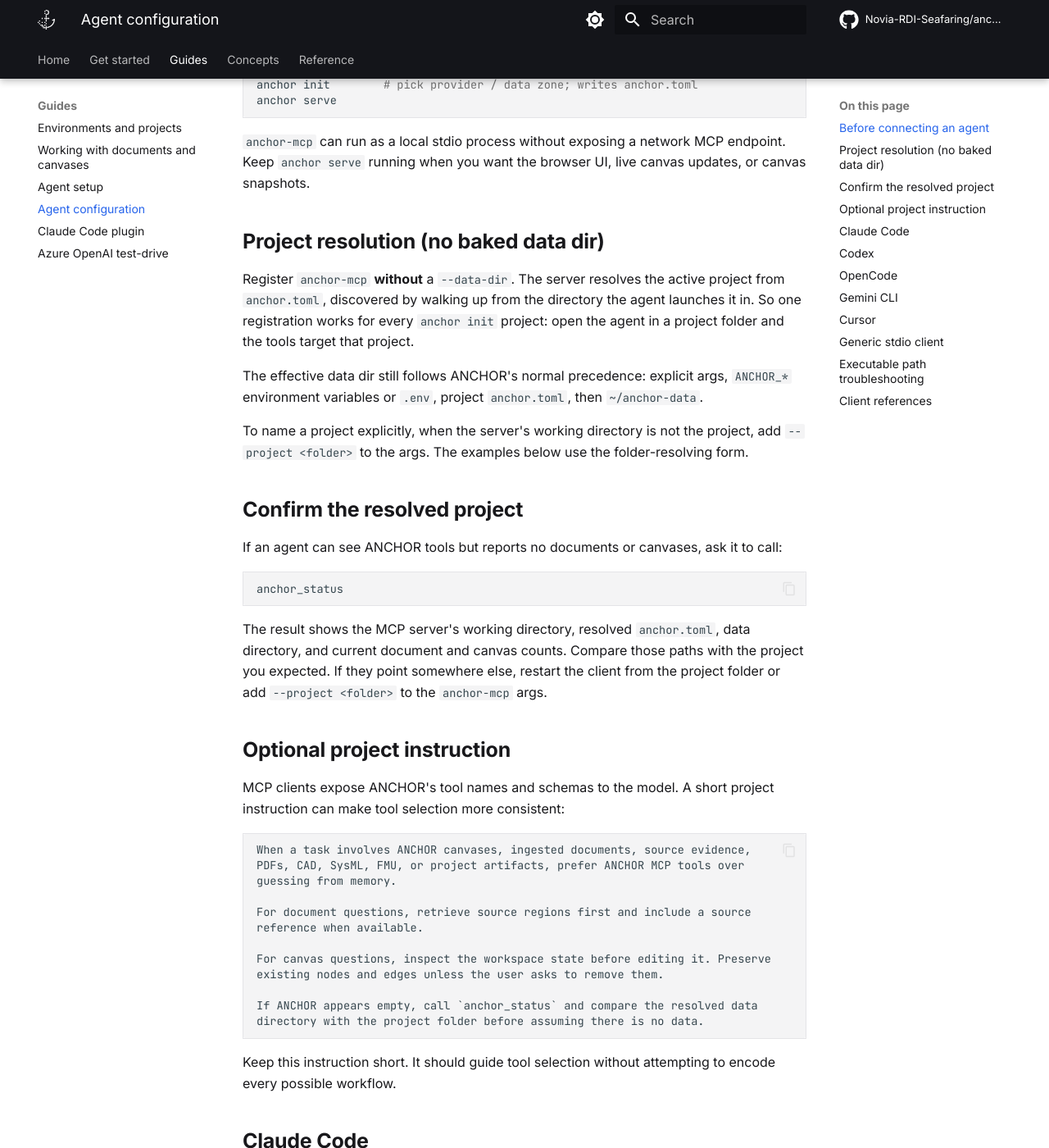
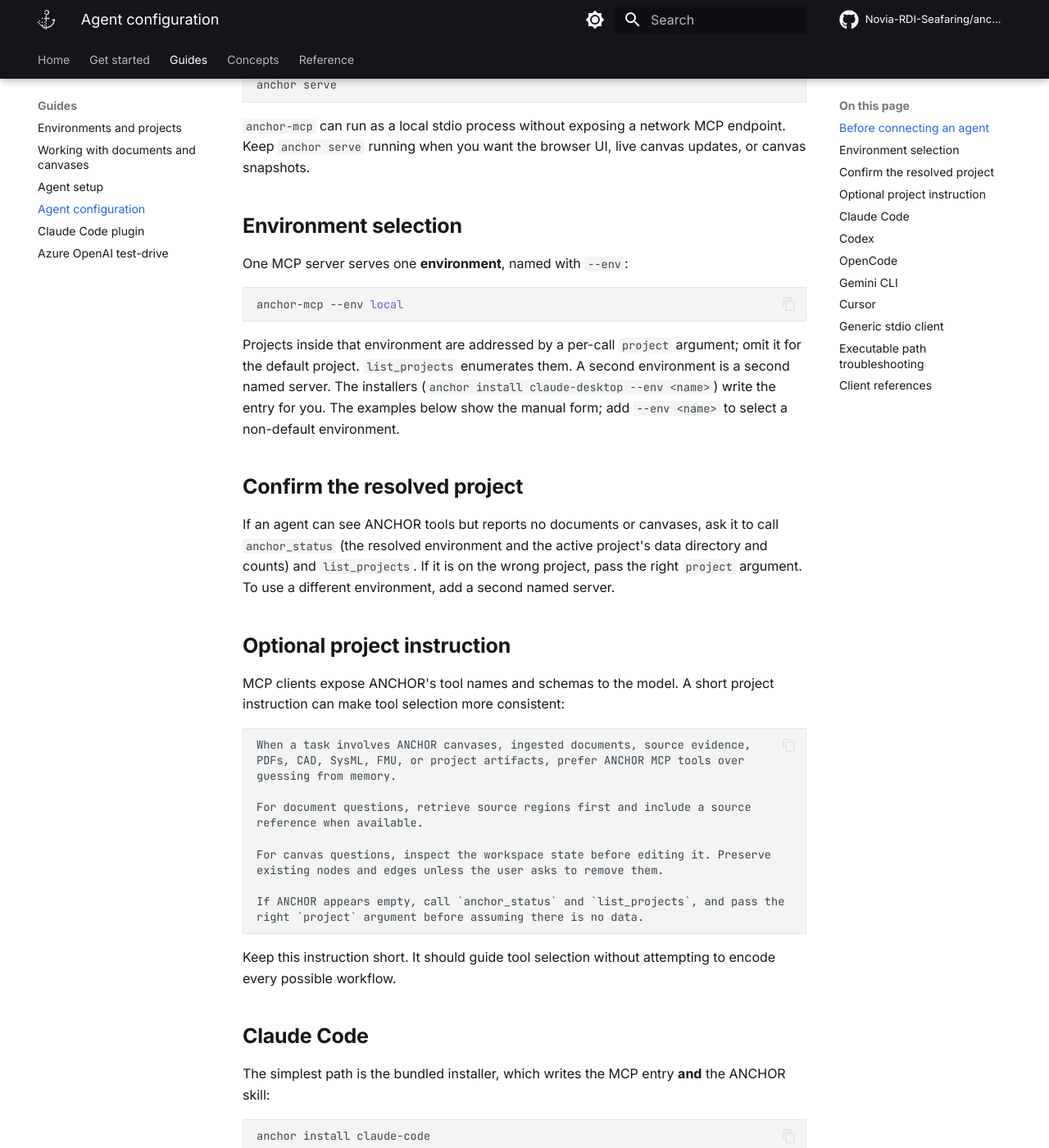
Before and after one commit to Novia-RDI-Seafaring/anchor, an MkDocs documentation site: the page built from docs/guides/agent-configuration.md, in a window 1280 px wide and 1400 px high, scrolled down 485 px. Shown: the whole window at 82% size. Built offline with MkDocs 1.6.1 and Material for MkDocs 9.7.7, drawn with Linux system fonts in a browser that asks for light colours; comment, search, counter and statistics services are not loaded; some of the changed text lies outside the part shown.

Commit message:
docs: reconcile remaining guides/reference to the env model
agent-setup, agent-configuration (all harness examples now anchor-mcp --env
<name>), configuration (env.toml keys, ANCHOR_ENV/ANCHOR_PROJECT, no data_dir
key), documents-and-canvases, azure-test-drive, claude-plugin. No ~/anchor-data
/ --project / folder-resolving framing except in the migrate/back-compat
context.

````diff
--- a/docs/guides/agent-configuration.md
+++ b/docs/guides/agent-configuration.md
@@ -10,12 +10,11 @@ task needs project data.
 
 ## Before connecting an agent
 
-Install ANCHOR and configure a project:
+Install ANCHOR and create an environment:
 
 ```bash
 uv tool install anchor-kb
-cd ~/my-project
-anchor init        # pick provider / data zone; writes anchor.toml
+anchor init        # pick provider / data zone; creates env "local"
 anchor serve
 ```
 
@@ -23,34 +22,28 @@ anchor serve
 endpoint. Keep `anchor serve` running when you want the browser UI, live canvas
 updates, or canvas snapshots.
 
-## Project resolution (no baked data dir)
+## Environment selection
 
-Register `anchor-mcp` **without** a `--data-dir`. The server resolves the active
-project from `anchor.toml`, discovered by walking up from the directory the
-agent launches it in. So one registration works for every `anchor init` project:
-open the agent in a project folder and the tools target that project.
+One MCP server serves one **environment**, named with `--env`:
 
-The effective data dir still follows ANCHOR's normal precedence: explicit args,
-`ANCHOR_*` environment variables or `.env`, project `anchor.toml`, then
-`~/anchor-data`.
+```bash
+anchor-mcp --env local
+```
 
-To name a project explicitly, when the server's working directory is not the
-project, add `--project <folder>` to the args. The examples below use the
-folder-resolving form.
+Projects inside that environment are addressed by a per-call `project` argument;
+omit it for the default project. `list_projects` enumerates them. A second
+environment is a second named server. The installers
+(`anchor install claude-desktop --env <name>`) write the entry for you. The
+examples below show the manual form; add `--env <name>` to select a
+non-default environment.
 
 ## Confirm the resolved project
 
 If an agent can see ANCHOR tools but reports no documents or canvases, ask it to
-call:
-
-```text
-anchor_status
-```
-
-The result shows the MCP server's working directory, resolved `anchor.toml`,
-data directory, and current document and canvas counts. Compare those paths
-with the project you expected. If they point somewhere else, restart the client
-from the project folder or add `--project <folder>` to the `anchor-mcp` args.
+call `anchor_status` (the resolved environment and the active project's data
+directory and counts) and `list_projects`. If it is on the wrong project, pass
+the right `project` argument. To use a different environment, add a second named
+server.
 
 ## Optional project instruction
 
@@ -68,8 +61,8 @@ reference when available.
 For canvas questions, inspect the workspace state before editing it. Preserve
 existing nodes and edges unless the user asks to remove them.
 
-If ANCHOR appears empty, call `anchor_status` and compare the resolved data
-directory with the project folder before assuming there is no data.
+If ANCHOR appears empty, call `anchor_status` and `list_projects`, and pass the
+right `project` argument before assuming there is no data.
 ```
 
 Keep this instruction short. It should guide tool selection without attempting
@@ -88,7 +81,7 @@ Or register the server manually with the CLI:
 
 ```bash
 claude mcp add --transport stdio --scope user anchor -- \
-  anchor-mcp --base-url http://localhost:8002
+  anchor-mcp --env local --base-url http://localhost:8002
 claude mcp list
 ```
 
@@ -101,12 +94,16 @@ Restart Claude Code after registration. Within a Claude Code session, run:
 The `anchor` server should appear with its available tools. Put the optional
 project instruction in `CLAUDE.md` when a repository needs it.
 
-Claude Desktop is a different client. `anchor install claude-code` does not
-write Claude Desktop's `claude_desktop_config.json`. For Claude Desktop, add an
-`mcpServers.anchor` entry that runs `anchor-mcp` as a local stdio command, then
-restart Claude Desktop. If the client reports a tool-name validation error, use
-an ANCHOR version whose MCP tools use underscore names such as `sysml_render`
-and `fmu_simulate`.
+Claude Desktop is a different client with its own installer:
+
+```bash
+anchor install claude-desktop --env local
+```
+
+It writes a named pointer entry into `claude_desktop_config.json`, echoes the
+egress zone, and supports `--name` for a second environment. If a client
+reports a tool-name validation error, use an ANCHOR version whose MCP tools use
+underscore names such as `sysml_render` and `fmu_simulate`.
 
 ## Codex
 
@@ -115,7 +112,7 @@ ANCHOR with:
 
 ```bash
 codex mcp add anchor -- \
-  anchor-mcp --base-url http://localhost:8002
+  anchor-mcp --env local --base-url http://localhost:8002
 codex mcp list
 ```
 
@@ -124,7 +121,7 @@ Alternatively, add this to `~/.codex/config.toml`:
 ```toml
 [mcp_servers.anchor]
 command = "anchor-mcp"
-args = ["--base-url", "http://localhost:8002"]
+args = ["--env", "local", "--base-url", "http://localhost:8002"]
 ```
 
 A trusted project can use `.codex/config.toml` instead. Put the optional
@@ -145,6 +142,8 @@ Add:
       "type": "local",
       "command": [
         "anchor-mcp",
+        "--env",
+        "local",
         "--base-url",
         "http://localhost:8002"
       ],
@@ -168,14 +167,14 @@ Gemini CLI can register ANCHOR as a local stdio MCP server:
 
 ```bash
 gemini mcp add --scope user anchor anchor-mcp -- \
-  --base-url http://localhost:8002
+  --env local --base-url http://localhost:8002
 gemini mcp list
 ```
 
 On Windows PowerShell:
 
 ```powershell
-gemini mcp add --scope user anchor anchor-mcp -- --base-url http://localhost:8002
+gemini mcp add --scope user anchor anchor-mcp -- --env local --base-url http://localhost:8002
 gemini mcp list
 ```
 
@@ -188,6 +187,8 @@ macOS, or `%USERPROFILE%\.gemini\settings.json` on Windows:
     "anchor": {
       "command": "anchor-mcp",
       "args": [
+        "--env",
+        "local",
         "--base-url",
         "http://localhost:8002"
       ],
@@ -222,6 +223,8 @@ For another MCP client that accepts `mcpServers` JSON:
     "anchor": {
       "command": "anchor-mcp",
       "args": [
+        "--env",
+        "local",
         "--base-url",
         "http://localhost:8002"
       ]
````
Also changed, not shown: docs/guides/agent-setup.md (+15 -18 lines), docs/guides/azure-test-drive.md (+4 -5 lines), docs/guides/claude-plugin.md (+3 -4 lines), docs/guides/documents-and-canvases.md (+6 -6 lines), docs/reference/configuration.md (+31 -32 lines).
